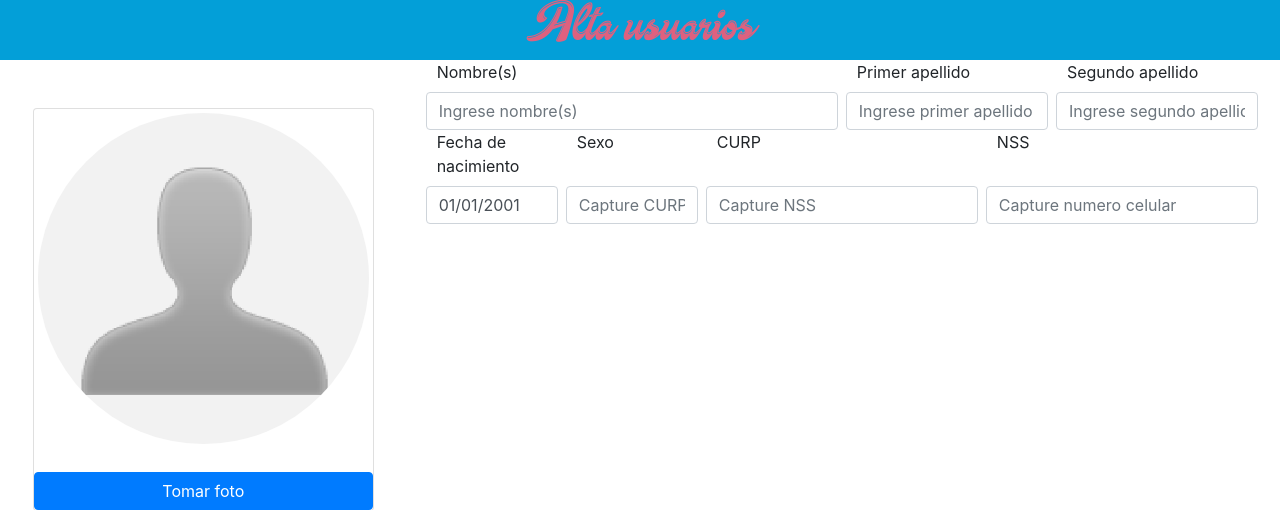
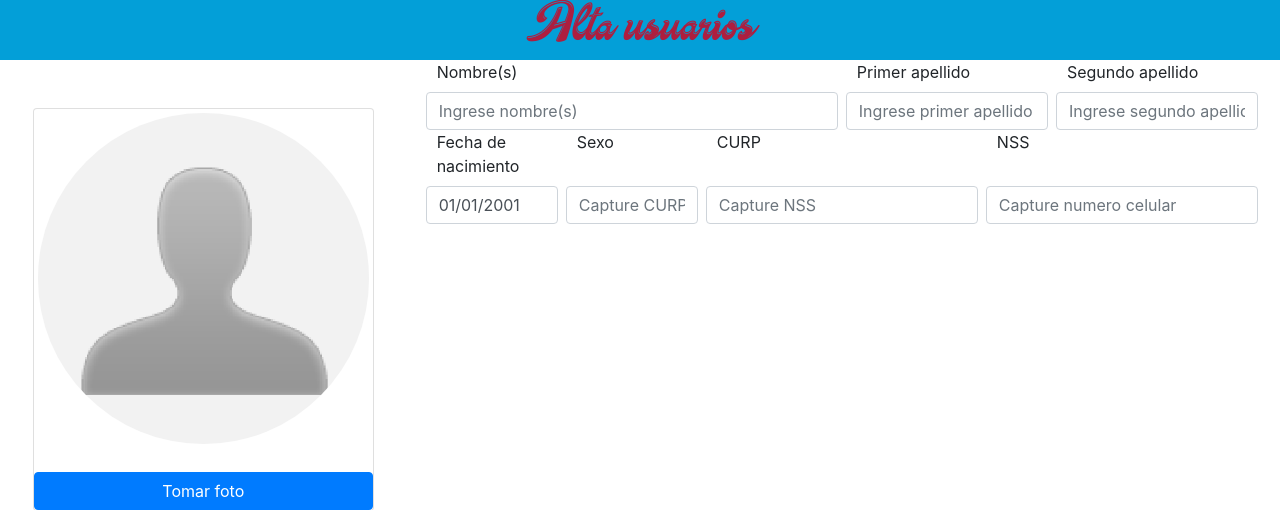
Before and after one commit to maluxz/candy-store, a PHP site: page /alta-empleado.html in a window 1280 px wide. Shown: the top 510 px of the page. Run offline with PHP 8.4, Linux system fonts and the light colour scheme.

Commit message:
cambio de color alta_empleado (titulo)

```diff
--- a/css/main.css
+++ b/css/main.css
@@ -1,6 +1,6 @@
 .titulo-ventana{
     background-color: #039FD8;
-    color: #de617f;
+    color: #ad1e3f;
     text-align: center;
     /* font-weight: bolder; */
     font-size: 2.5em;
```
